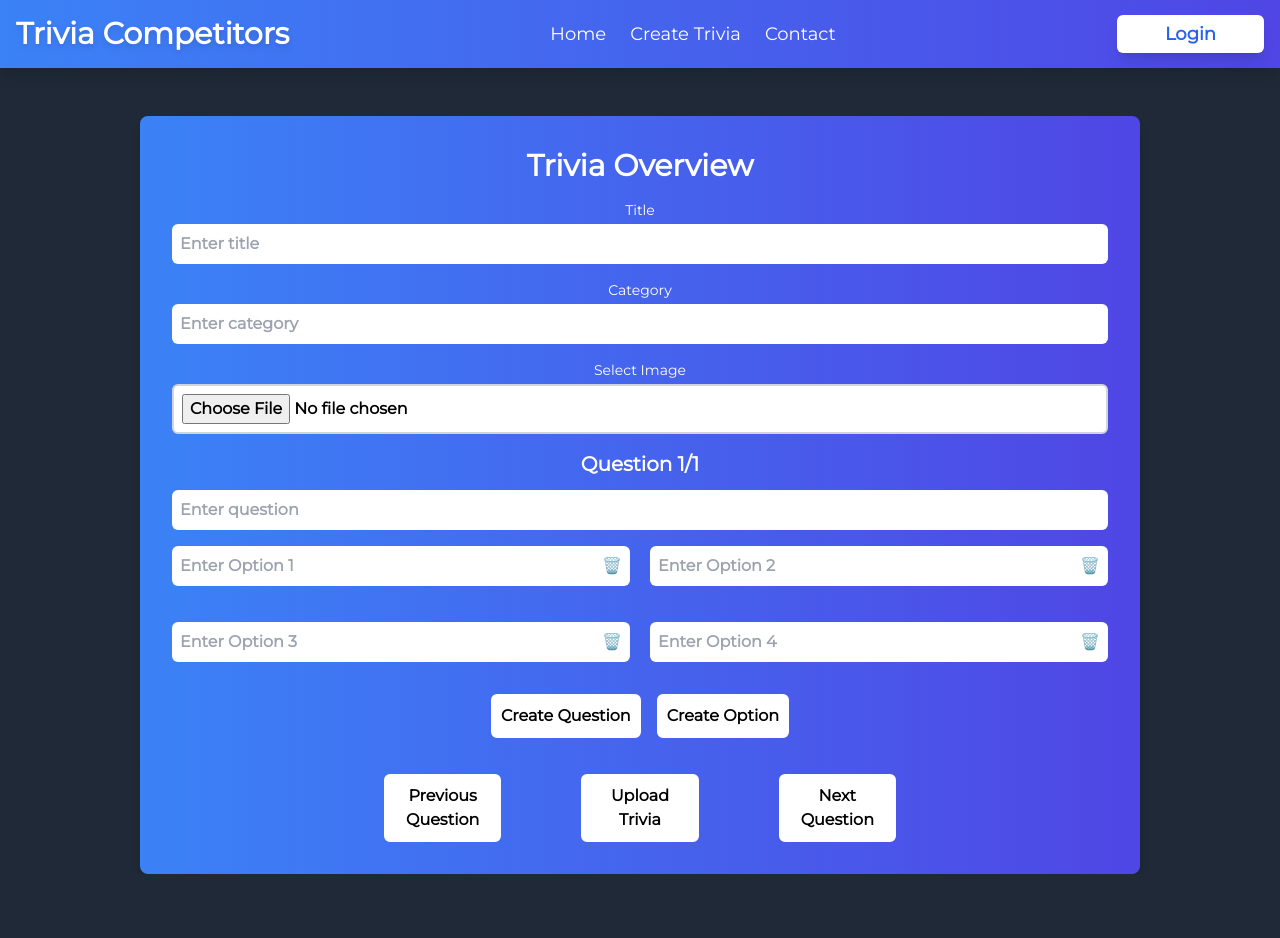
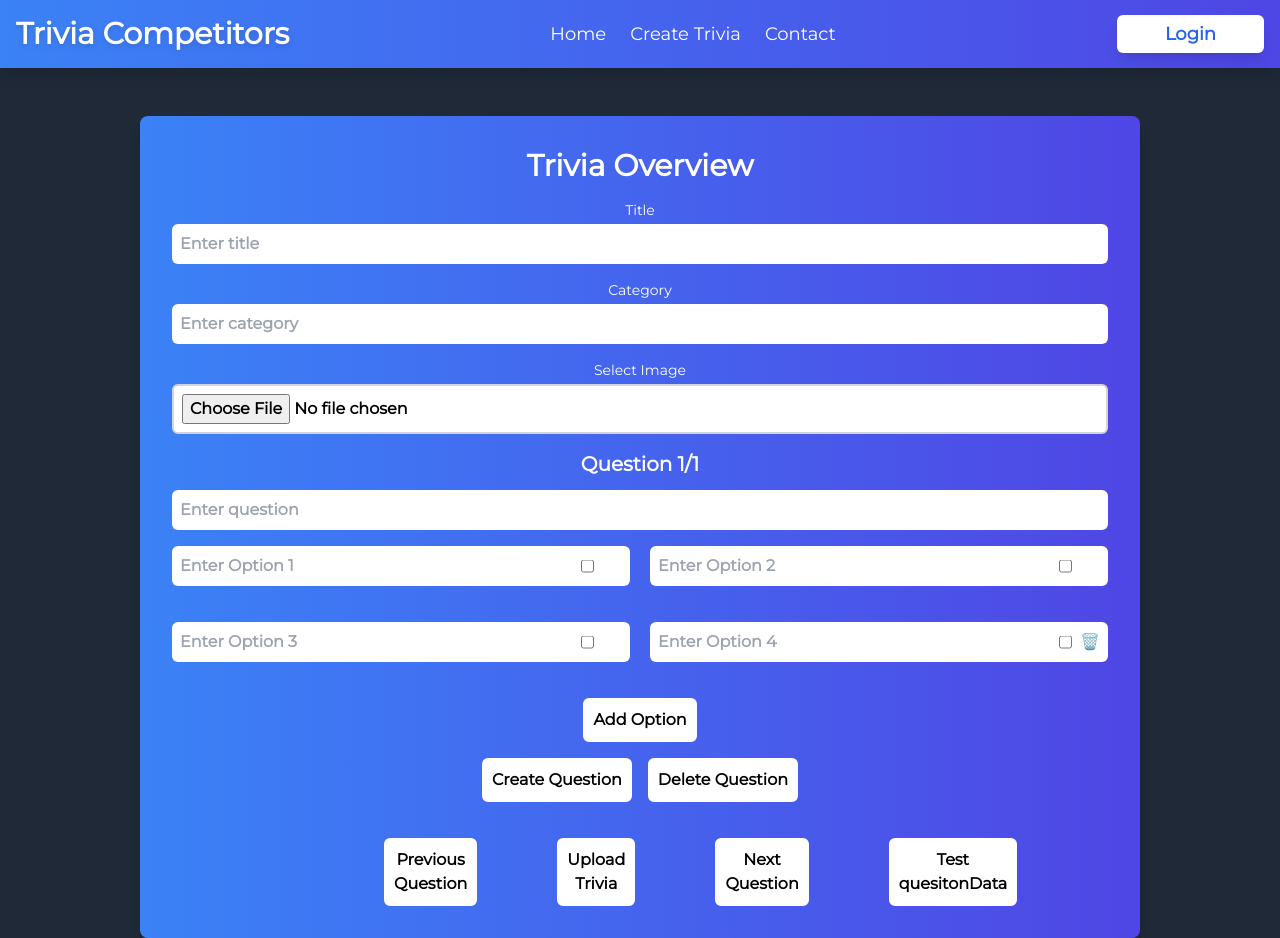
Before and after one commit to GaGex1222/TriviaCompetitor, a Next.js app: page /trivia in a window 1280 px wide. Before the commit the page ends 874 px from the top, so only its background shows below. Built offline with nearby package versions, Linux system fonts and the light colour scheme; no server answers.

Commit message:
Finished database inserts from front end form, and fixed some ui features

```diff
--- a/src/components/CreateTriviaForm.tsx
+++ b/src/components/CreateTriviaForm.tsx
@@ -10,6 +10,9 @@ export const CreateTriviaForm = () => {
         option2: string;
         option3: string;
         option4: string;
+        isCorrect: {
+            [key: string] : boolean
+        }
     }
     const buttonStyle = "border-2 hover:shadow-lg hover:-translate-y-1 rounded-md transition duration-300 hover:bg-black hover:border-black hover:text-white text-black border-white p-2 bg-white active:translate-y-0"
     const [canCreateQuestion, setCanCreateQuestion] = useState(true);
@@ -20,7 +23,13 @@ export const CreateTriviaForm = () => {
             "option1": "",
             "option2":"",
             "option3":"",
-            "option4": ""
+            "option4": "",
+            "isCorrect": {
+                "option1": false,
+                "option2": false,
+                "option3": false,
+                "option4": false,
+            },
         },
     });
     const [questionDataArray, setQuestionDataArray] = useState([]);
@@ -31,7 +40,7 @@ export const CreateTriviaForm = () => {
         setQuestionDataArray((prevState) => prevState = questionKeysArrayFiltered)
     }, [questionsData, questionIndex])
 
-    const handleQuestionChange = (event: React.FormEvent<HTMLInputElement>) => {
+    const handleQuestionDataChange = (event: React.FormEvent<HTMLInputElement>) => {
         const currentInputName = event.currentTarget.name as keyof Question;
         const currentInputValue = event.currentTarget.value;
         setQuestionsData((prevState) => ({
@@ -42,11 +51,26 @@ export const CreateTriviaForm = () => {
             }
         }))
     }
+
     const handleNextButton = () => {
         if(questionIndex + 1 <= Object.keys(questionsData).length){
             setQuestionIndex((prevState) => prevState + 1)
         } else {
             handleErrorToast("That is the last question!")
+        }
+    }
+
+    const handleCorrectAnswerChange = (keyName: string) => {
+        if(questionsData[questionIndex].isCorrect[keyName] == true){
+            const updatedQuestionData = { ...questionsData }
+            questionsData[questionIndex].isCorrect[keyName] = false;
+            setQuestionsData((prevState) => prevState = updatedQuestionData)
+            console.log(updatedQuestionData)
+        } else{
+            const updatedQuestionData = { ...questionsData }
+            questionsData[questionIndex].isCorrect[keyName] = true;
+            setQuestionsData((prevState) => prevState = updatedQuestionData)
+            console.log(updatedQuestionData)
         }
     }
 
@@ -57,9 +81,50 @@ export const CreateTriviaForm = () => {
         } else {
             const updatedQuestionsData = { ...questionsData }
             delete questionsData[questionIndex][keyName]
+            delete questionsData[questionIndex].isCorrect[keyName]
             setQuestionsData((prevState) => prevState = updatedQuestionsData)
+            handleSuccesToast("Option successfully deleted!")
         }
     }
+
+    const handleOptionCreation = () => {
+        if(Object.keys(questionsData[questionIndex]).length - 2 == 6){
+            handleErrorToast("Max is 6 options!")
+            return
+        }
+        const newOptionName = `option${Object.keys(questionsData[questionIndex]).length - 1}`
+        const updatedQuestionData = {...questionsData}
+        questionsData[questionIndex][newOptionName] = ''
+        questionsData[questionIndex].isCorrect[newOptionName] = false;
+        setQuestionsData((prevState) => prevState = updatedQuestionData)
+    }
+
+    const handleQuestionDeletion = () => {
+        console.log(questionsData)
+        if(questionIndex == 1){
+            handleErrorToast("Can't delete first question!")
+        }
+        if(Object.keys(questionsData).length == 1){
+            handleErrorToast("Can't remove more questions!")
+        } else {
+            const updatedQuestionsData = {...questionsData}
+            delete updatedQuestionsData[questionIndex]
+            for(let i = questionIndex + 1; i <= Object.keys(questionsData).length; i++){
+                console.log("RUN LOG" + i)
+                const newIndex = i - 1;
+                updatedQuestionsData[newIndex] = updatedQuestionsData[i]
+                delete updatedQuestionsData[i];
+            }
+            setQuestionIndex((prevState) => prevState - 1)
+            setQuestionsData(updatedQuestionsData)
+        }
+        handleSuccesToast("Successfully deleted question!")
+    }
+
+    const handlePrint = () => {
+        console.log(questionsData)
+    }
+
     const handleQuestionCreation = () => {
         if(canCreateQuestion){
             const questionIndexToCreate = Object.keys(questionsData).length + 1
@@ -70,7 +135,13 @@ export const CreateTriviaForm = () => {
                     "option1": "",
                     "option2":"",
                     "option3":"",
-                    "option4": ""
+                    "option4": "",
+                    "isCorrect": {
+                        "option1": false,
+                        "option2": false,
+                        "option3": false,
+                        "option4": false,
+                    },
                 }
             }))
             handleSuccesToast("Question Created Successfully!")
@@ -113,6 +184,9 @@ export const CreateTriviaForm = () => {
                                 body: formData
                             })
                             const data = await response.json()
+                            if(response.ok){
+                                handleSuccesToast("Trivia reated uccessfully!")
+                            }
                         } catch (Exception) {
                             handleErrorToast("Couldn't create trivia, try again later!")
                             return
@@ -177,7 +251,7 @@ export const CreateTriviaForm = () => {
                                 type="text"
                                 id="questionInput"
                                 name="questionTitle"
-                                onChange={handleQuestionChange}
+                                onChange={handleQuestionDataChange}
                                 value={questionsData[questionIndex].questionTitle}
                                 className="mt-1 p-2 w-full rounded-md border-gray-300 text-black"
                                 placeholder="Enter question"
@@ -191,12 +265,13 @@ export const CreateTriviaForm = () => {
                                     <input
                                         type="text"
                                         name={optionNumber}
-                                        onChange={handleQuestionChange}
+                                        onChange={handleQuestionDataChange}
                                         value={questionsData[questionIndex][optionNumber] || ''}
-                                        className="p-2 w-full rounded-md text-black border-gray-300 pr-10" // Add padding-right for space for the button
+                                        className="p-2 w-full rounded-md text-black border-gray-300 pr-10"
                                         placeholder={`Enter Option ${index + 1}`}
                                         required
                                     />
+                                    {index == questionDataArray.length - 1 && (
                                         <button
                                             type="button"
                                             onClick={() => handleOptionDelete(optionNumber)}
@@ -204,17 +279,34 @@ export const CreateTriviaForm = () => {
                                         >
                                             🗑️
                                         </button>
+                                    )}
+                                    <input
+                                        type="checkbox"
+                                        name={optionNumber}
+                                        checked={questionsData[questionIndex].isCorrect[optionNumber] || false}
+                                        className="absolute right-9 top-1/2 transform transition-all -translate-y-1/2 accent-green-500"
+                                        onChange={() => handleCorrectAnswerChange(optionNumber)}
+                                    />
                                     </div>
                                 );
                         })}
+                        <div className="col-span-2 flex justify-center">
+                            <button
+                                type="button"
+                                onClick={handleOptionCreation}
+                                className="border-2 hover:shadow-lg hover:-translate-y-1 rounded-md transition duration-300 hover:bg-black hover:border-black hover:text-white text-black border-white p-2 bg-white active:translate-y-0"
+                            >
+                                Add Option
+                            </button>
+                        </div>
                         </div>
                         <div className="flex flex-col items-center mt-6">
                             <div className="flex space-x-4 mb-4">
                                 <button type='button' onClick={handleQuestionCreation} className={buttonStyle}>
                                     Create Question
                                 </button>
-                                <button type='button' onClick={handleQuestionCreation} className={buttonStyle}>
-                                    Create Option
+                                <button type='button' onClick={handleQuestionDeletion} className={buttonStyle}>
+                                    Delete Question
                                 </button>
                             </div>
                             <div className="flex justify-between w-full max-w-lg space-x-20 mt-5">
@@ -235,6 +327,12 @@ export const CreateTriviaForm = () => {
                                     className={`flex-1 ${buttonStyle}`}>
                                     Next Question
                                 </button>
+                                <button
+                                    type="button"
+                                    onClick={handlePrint}
+                                    className={`flex-1 ${buttonStyle}`}>
+                                    Test quesitonData
+                                </button>
                             </div>
                         </div>
 
--- a/src/db/schema.ts
+++ b/src/db/schema.ts
@@ -31,6 +31,7 @@ export const questionsTable = sqliteTable("questions", {
 export const questionOptionsTable =sqliteTable("question_options", {
     id: integer('id').primaryKey(),
     questionOptionTitle: text("question_option_title").notNull(),
+    correctAnswer: integer('correct_answer' ,{mode: 'boolean'}).notNull(),
     questionId: integer("question_id")
     .notNull()
     .references(() => questionsTable.id, {onDelete: 'cascade'})
```
Also changed, not shown: src/app/api/createTrivia/route.ts (+18 -15 lines). Lines whose indentation alone changed are shown as unchanged.
